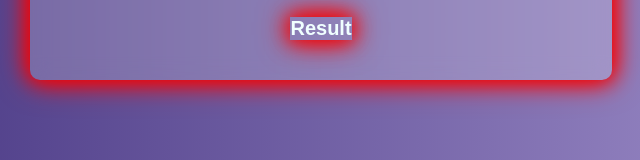
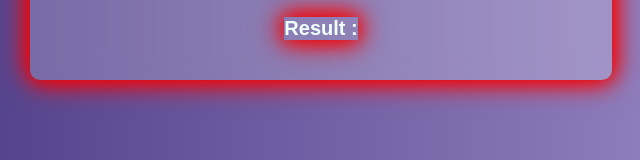
Before and after one commit to DeepthiJayasinghe/Vowel-Counter, a plain HTML site: page index.html in a window 1280 px wide. Shown: the part 653-813 px from the top of the page, 319-959 px from the left. Drawn offline with Linux system fonts and the light colour scheme.

Commit message:
Update index.html

```diff
--- a/index.html
+++ b/index.html
@@ -3,7 +3,7 @@
 <head>
     <meta charset="UTF-8">
     <meta name="viewport" content="width=device-width, initial-scale=1.0">
-    <title>Vowel Checker Application</title>
+    <title>Vowel Checker</title>
     <link rel="stylesheet" href="style.css">
 </head>
 <body>
@@ -11,7 +11,7 @@
         <h1>Vowel Checker</h1>
         <textarea id="inputText" placeholder="Enter your text here"></textarea>
         <button onclick="checkVowels()">Count Vowels</button>
-        <p id="result">Result</p>
+        <p id="result">Result : </p>
     </div>
 
     <script src="script.js"></script>
```
